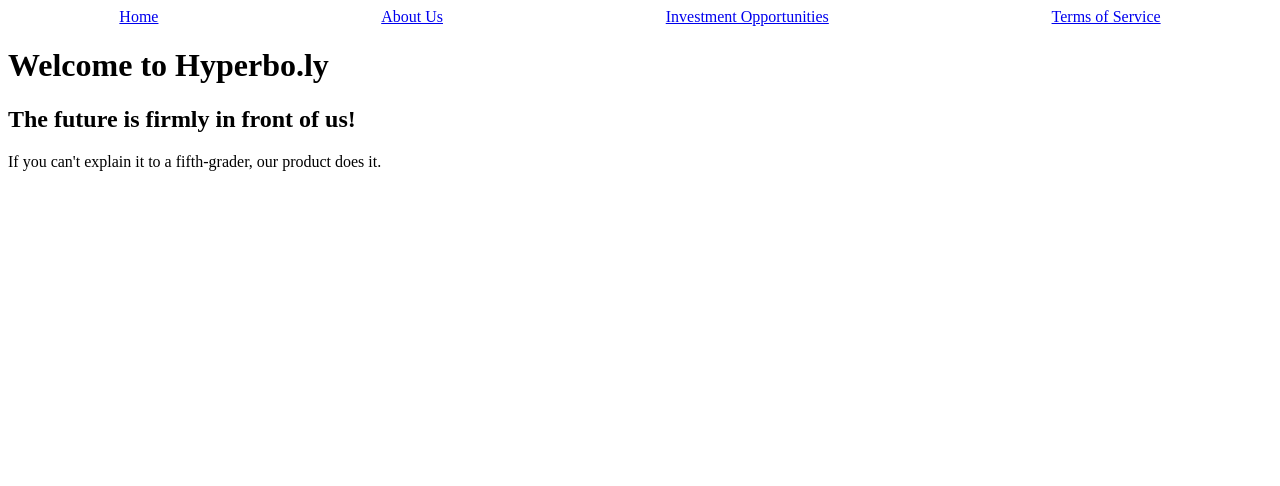
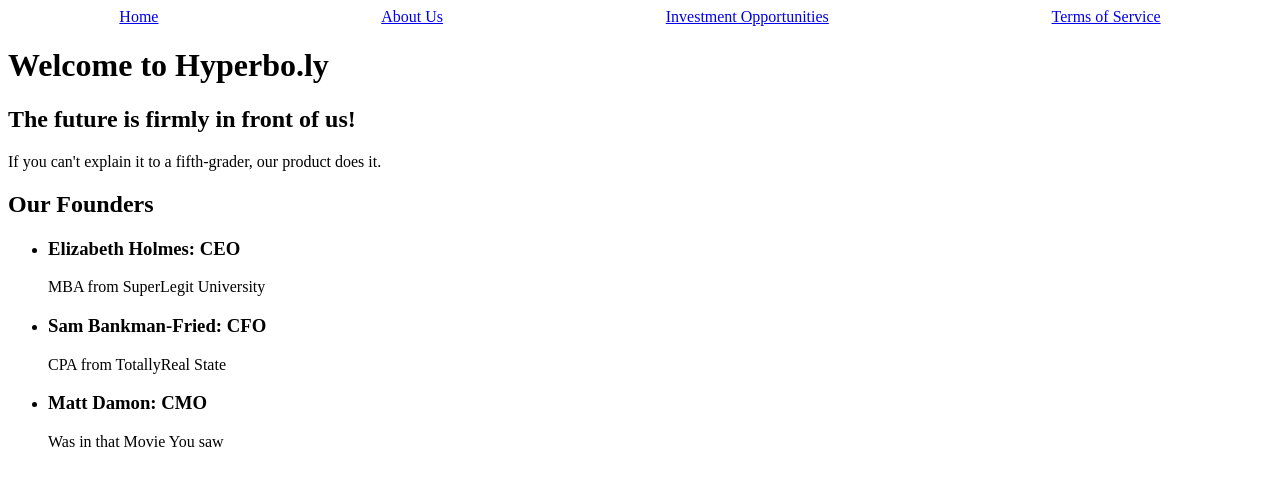
Before and after one commit to SylviaRemington/react-components, a React (Vite) app: page / in a window 1280 px wide. Shown: the top 486 px of the page. Built offline with nearby package versions, Linux system fonts and the light colour scheme.

Commit message:
adding Our Founders content to App.jsx

```diff
--- a/src/App.jsx
+++ b/src/App.jsx
@@ -49,6 +49,21 @@
         <h2>The future is firmly in front of us!</h2>
         <p>If you can't explain it to a fifth-grader, our product does it.</p>
       </main>
+      <h2>Our Founders</h2>
+      <ul>
+        <li>
+          <h3>Elizabeth Holmes: CEO</h3>
+          <p>MBA from SuperLegit University</p>
+        </li>
+        <li>
+          <h3>Sam Bankman-Fried: CFO</h3>
+          <p>CPA from TotallyReal State</p>
+        </li>
+        <li>
+          <h3>Matt Damon: CMO</h3>
+          <p>Was in that Movie You saw</p>
+        </li>
+      </ul>
     </>
   );
 };
```
